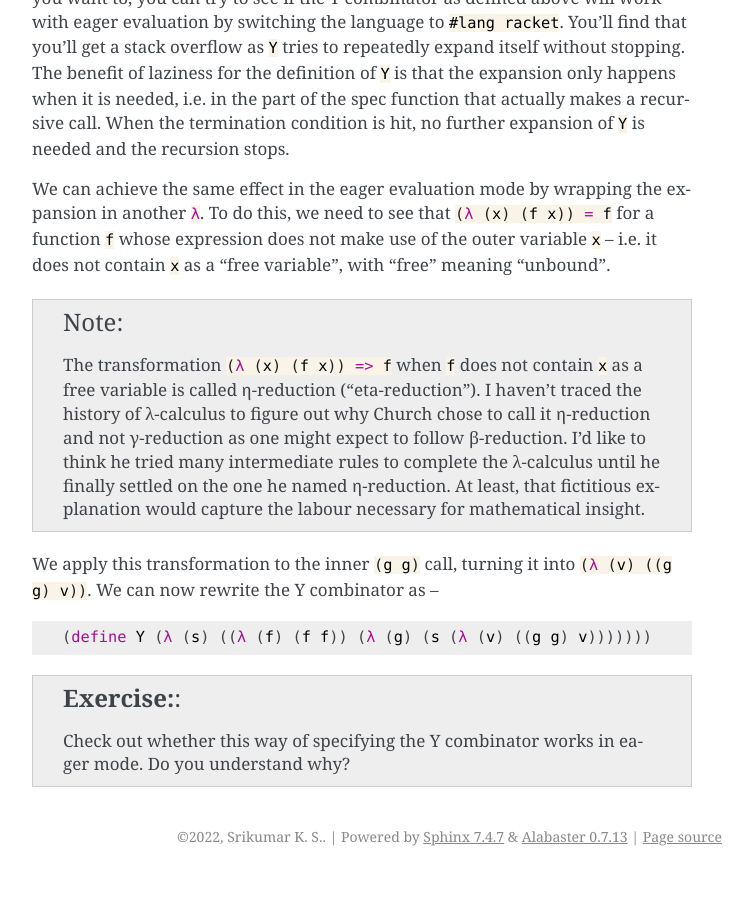
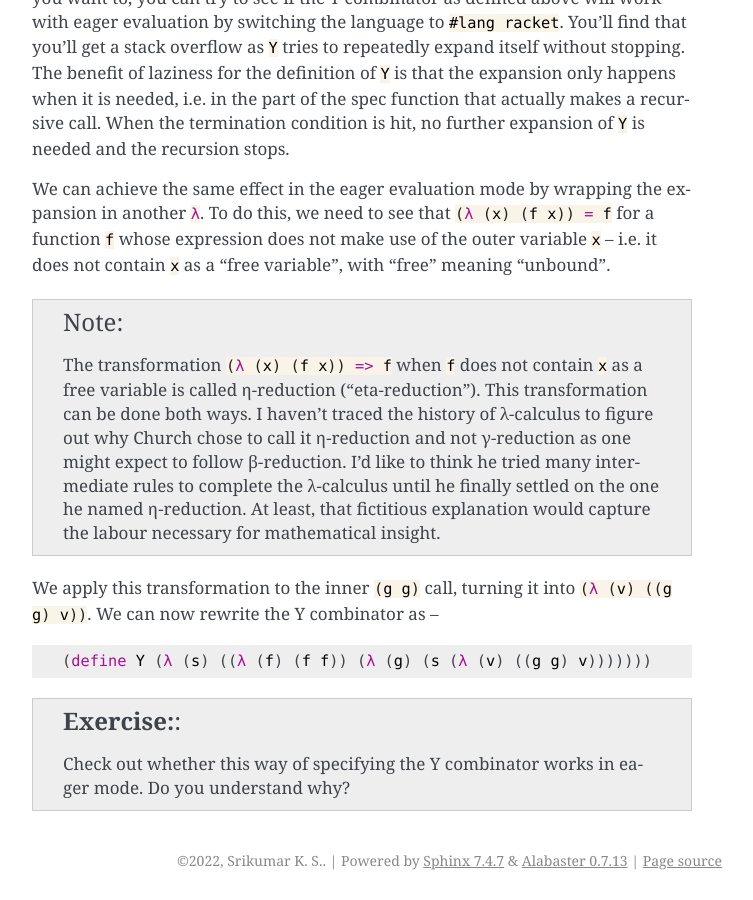
Before and after one commit to kreauniv/comp308, a Sphinx documentation site: the page built from source/lambda.rst, in a window 1280 px wide and 900 px high, scrolled down 14821 px. Shown: the whole window, without its empty margins (388-1141 px from the left). Built offline with Sphinx 7.4.7, drawn with Linux system fonts in a browser that asks for light colours; before the commit the page ends 15697 px from its top, so only the background shows below that.

```diff
--- a/source/lambda.rst
+++ b/source/lambda.rst
@@ -752,12 +752,12 @@ variable", with "free" meaning "unbound".
 
 .. note:: The transformation :rkt:`(λ (x) (f x)) => f` when :rkt:`f` does not
    contain :rkt:`x` as a free variable is called η-reduction ("eta-reduction").
-   I haven't traced the history of λ-calculus to figure out why Church chose to
-   call it η-reduction and not γ-reduction as one might expect to follow
-   β-reduction. I'd like to think he tried many intermediate rules to complete
-   the λ-calculus until he finally settled on the one he named η-reduction. At
-   least, that fictitious explanation would capture the labour necessary for
-   mathematical insight.
+   This transformation can be done both ways. I haven't traced the history of
+   λ-calculus to figure out why Church chose to call it η-reduction and not
+   γ-reduction as one might expect to follow β-reduction. I'd like to think he
+   tried many intermediate rules to complete the λ-calculus until he finally
+   settled on the one he named η-reduction. At least, that fictitious
+   explanation would capture the labour necessary for mathematical insight.
 
 We apply this transformation to the inner :rkt:`(g g)` call, turning it into
 :rkt:`(λ (v) ((g g) v))`. We can now rewrite the Y combinator as --
```
